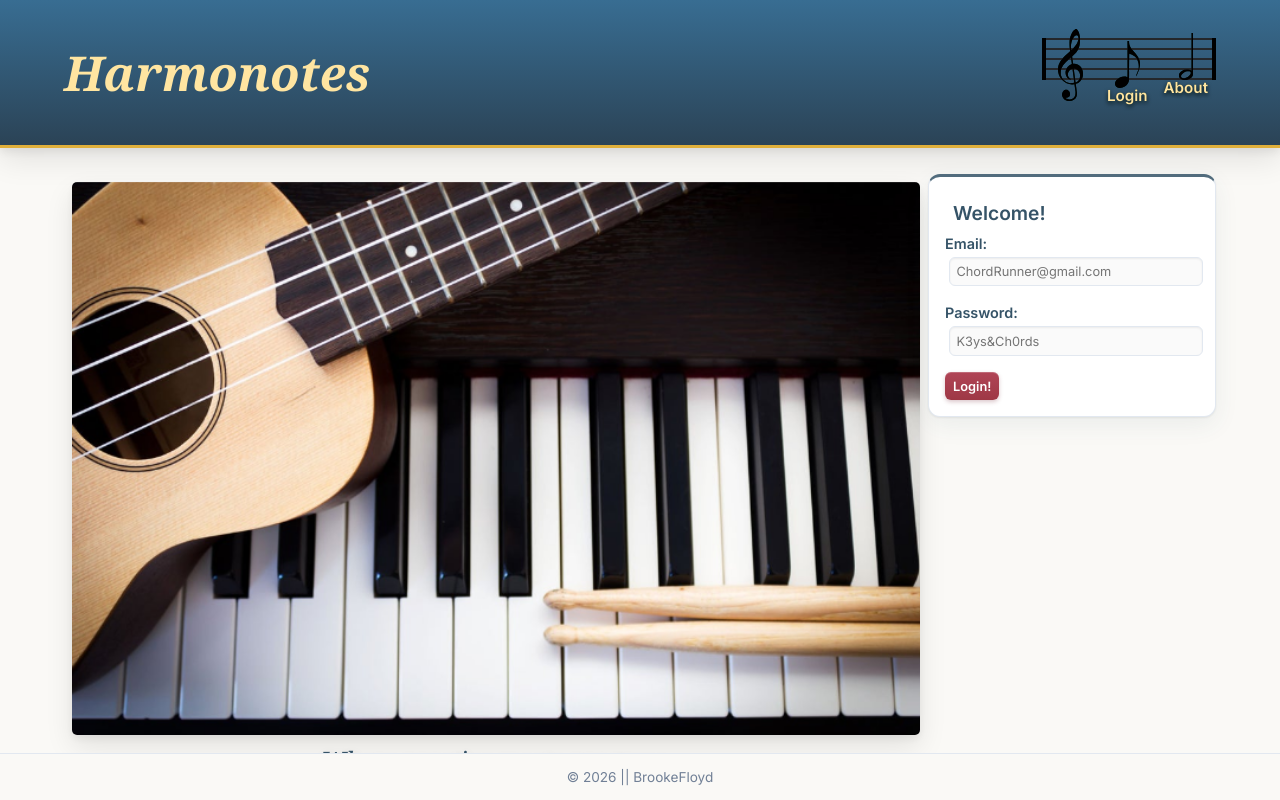
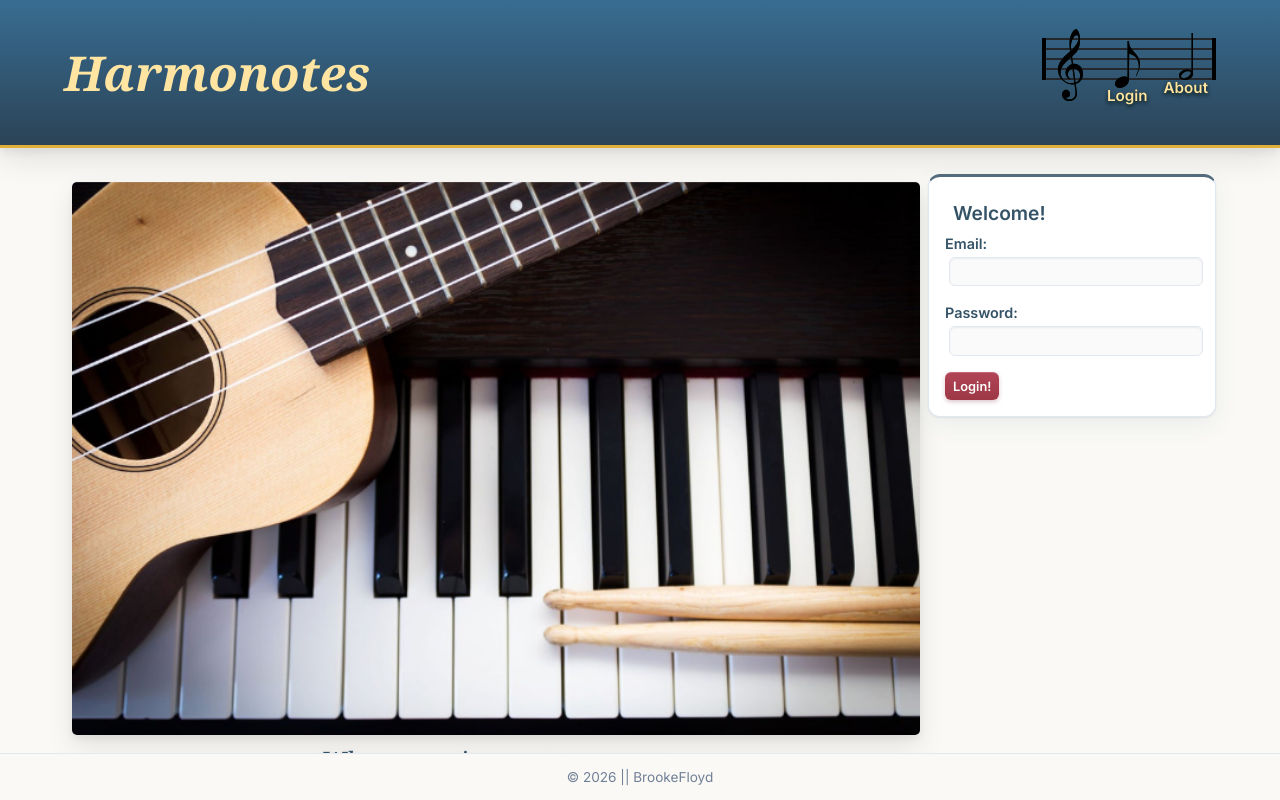
Before and after one commit to BrookeFloyd10/Harmonotes-FullStack-Brooke-F, a React (Vite) app in the folder frontend/: page / in a window 1280 px wide. Built offline with nearby package versions, Linux system fonts and the light colour scheme.

Commit message:
removed login and password placeholders

```diff
--- a/frontend/src/components/LoginForm.jsx
+++ b/frontend/src/components/LoginForm.jsx
@@ -68,7 +68,6 @@ const LoginForm = ({ setLoggedInUser }) => {
                                 value={loginData.emailAddress}
                                 onChange={handleChange}
                                 error={errors.emailAddress}
-                                placeholder={"ChordRunner@gmail.com"}
                                 required/>
                         <FormField  label="Password:"
                                 id="password"
@@ -77,7 +76,6 @@ const LoginForm = ({ setLoggedInUser }) => {
                                 value={loginData.password}
                                 onChange={handleChange}
                                 error={errors.password}
-                                placeholder={"K3ys&Ch0rds"}
                                 required/>
                         <Button id="submit-btn" type="submit" className="submit-btn" label="Login!"/>
                     </form>
```
